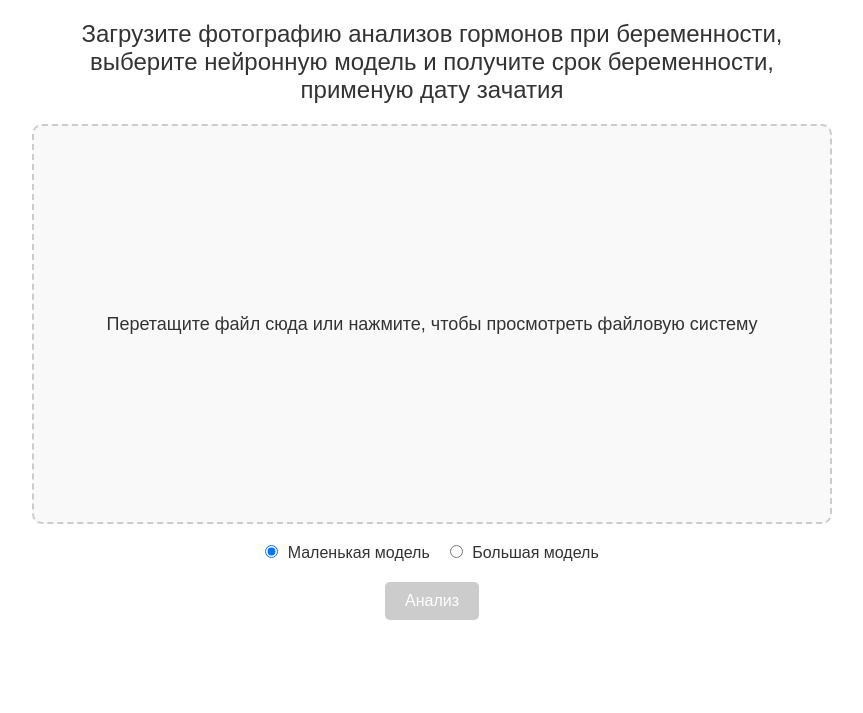
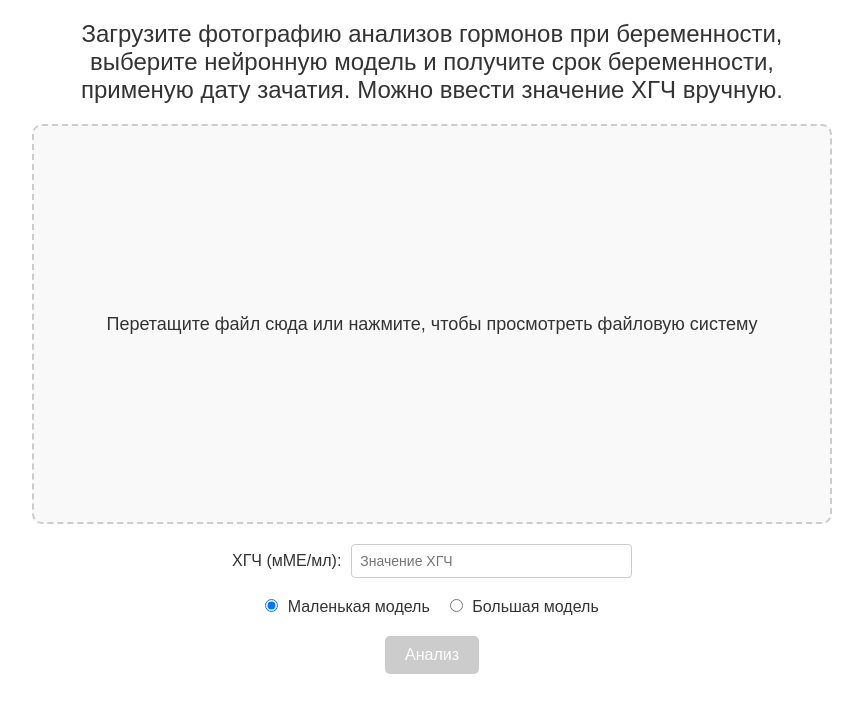
Before and after one commit to SSH1van/Predict_Pregnant, a Django app: page / in a window 1280 px wide. Shown: the top 713 px of the page, without its empty margins (208-1071 px from the left). Run offline with Django 5.2, Linux system fonts and the light colour scheme.

Commit message:
Add input and modal

```diff
--- a/ui/static/css/styles.css
+++ b/ui/static/css/styles.css
@@ -71,6 +71,38 @@ h1 {
     opacity: 0.7;
 }
 
+/* Ввод ХГЧ */
+.input-container {
+    display: flex;
+    align-items: center;
+    gap: 10px;
+    margin: 20px 0;
+    width: 100%;
+    max-width: 400px;
+    margin-left: auto;
+    margin-right: auto;
+}
+
+.input-container label {
+    font-size: 16px;
+    color: #333;
+}
+
+.input-container input[type="number"] {
+    flex: 1;
+    padding: 8px;
+    font-size: 14px;
+    border: 1px solid #ccc;
+    border-radius: 4px;
+    transition: border-color 0.3s ease;
+}
+
+.input-container input[type="number"]:focus {
+    outline: none;
+    border-color: #007bff;
+    box-shadow: 0 0 5px rgba(0, 123, 255, 0.3);
+}
+
 /* Радиокнопки */
 .radio-container {
     display: flex;
--- a/ui/static/js/scripts.js
+++ b/ui/static/js/scripts.js
@@ -1,4 +1,5 @@
 let currentImageUrl = null;
+let isModalManuallyClosed = false;
 
 function uploadPhoto(event) {
   let file;
@@ -35,7 +36,10 @@ function uploadPhoto(event) {
         uploadedImage.style.display = "block";
 
         currentImageUrl = data.image_url;
-        checkButton.disabled = false;
+        hcgInput.value = "";
+        checkButton.disabled = !(
+          currentImageUrl || document.getElementById("hcg-input").value
+        );
 
         document.getElementById("imageInput").value = "";
       } else if (data.error) {
@@ -78,9 +82,27 @@ uploadButton.addEventListener("drop", (event) => {
   uploadPhoto(event);
 });
 
-// Обработчик клика по кнопке "Проверить выбор"
+// Обработчик ввода в поле HCG
+const hcgInput = document.getElementById("hcg-input");
 const checkButton = document.getElementById("checkButton");
 const resultContainer = document.getElementById("resultContainer");
+const hcgModal = document.getElementById("hcgModal");
+const closeButton = document.querySelector(".close-button");
+
+hcgInput.addEventListener("input", () => {
+  checkButton.disabled = !(currentImageUrl || hcgInput.value);
+
+  if (hcgInput.value && !isModalManuallyClosed) {
+    hcgModal.style.display = "block";
+  } else if (!hcgInput.value) {
+    hcgModal.style.display = "none";
+  }
+});
+
+closeButton.addEventListener("click", () => {
+  hcgModal.style.display = "none";
+  isModalManuallyClosed = true;
+});
 
 checkButton.addEventListener("click", () => {
   const smallModel = document.getElementById("smallModel");
--- a/ui/templates/home.html
+++ b/ui/templates/home.html
@@ -11,7 +11,8 @@
     <div class="container">
       <h1>
         Загрузите фотографию анализов гормонов при беременности, выберите
-        нейронную модель и получите срок беременности, применую дату зачатия
+        нейронную модель и получите срок беременности, применую дату зачатия.
+        Можно ввести значение ХГЧ вручную.
       </h1>
     </div>
 
@@ -37,6 +38,19 @@
             alt="Загруженное изображение"
           />
         </label>
+      </div>
+
+      <!-- Ввод ХГЧ -->
+      <div class="input-container">
+        <label for="hcg-input">ХГЧ (мМЕ/мл):</label>
+        <input
+          type="number"
+          id="hcg-input"
+          name="hcg"
+          step="0.01"
+          min="0"
+          placeholder="Значение ХГЧ"
+        />
       </div>
 
       <!-- Radiobuttons -->
@@ -65,6 +79,18 @@
       <!-- Область для вывода результата -->
       <div class="result-container" id="resultContainer"></div>
     </div>
+
+    <!-- Модальное окно -->
+    <div id="hcgModal" class="modal">
+      <div class="modal-content">
+        <span class="close-button">&times;</span>
+        <p>
+          При заполнении данного поля не будет анализироваться изображение и
+          использоваться нейросетевая модель.
+        </p>
+      </div>
+    </div>
+
     <script src="{% static 'js/scripts.js' %}"></script>
   </body>
 </html>
```
Also changed, not shown: other parts of ui/static/css/styles.css (+52 -0 lines).
